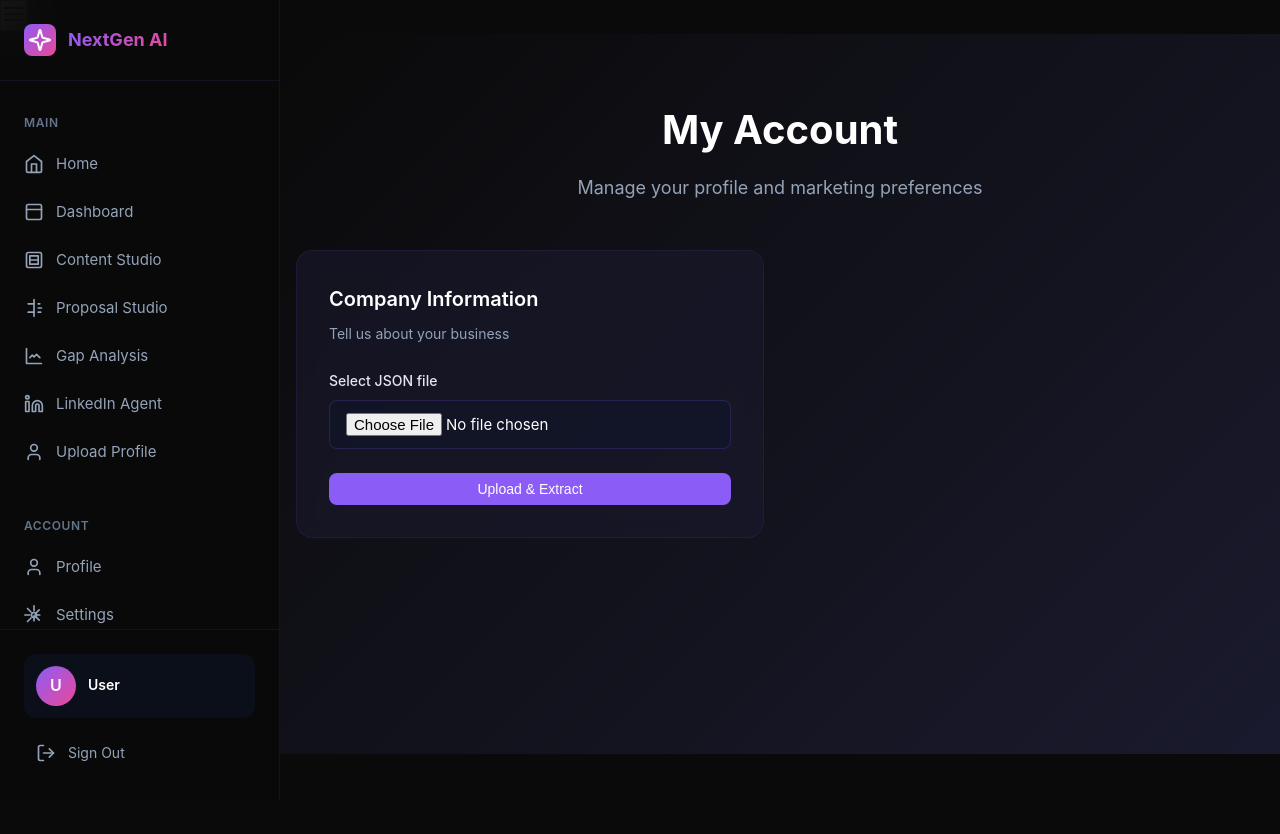
After one commit to zainabsaad99/EECE798S_Project, a Flask app: template frontend/templates/upload_json.html in a window 1280 px wide. The commit adds this page. Run offline with Flask 3, Linux system fonts and the light colour scheme; the template is opened without the code that fills it, so the values that code supplies are empty; some libraries are stand-ins or nearby versions.

Commit message:
add json insert for profile

```diff
--- a/docker-compose.yml
+++ b/docker-compose.yml
@@ -13,6 +13,9 @@ services:
       BACKEND_URL: http://backend:5000
       FETCH_WEBSITE_URL: http://fetch_website:3001
       LLM_API_URL: http://trend_keywords:3002
+      PUBLIC_LLM_API_URL: http://localhost:3002  # Example public LLM API URL
+      PUBLIC_BACKEND_URL: http://localhost:5000
+
     depends_on:
       - backend
     networks:
--- a/frontend/templates/components/sidebar.html
+++ b/frontend/templates/components/sidebar.html
@@ -68,6 +68,13 @@
         </svg>
         <span>LinkedIn Agent</span>
       </a>
+           <a href="{{ url_for('upload_json') }}" class="sidebar-link {% if request.endpoint == 'upload_json' %}active{% endif %}">
+        <svg xmlns="http://www.w3.org/2000/svg" width="20" height="20" viewBox="0 0 24 24" fill="none" stroke="currentColor" stroke-width="2" stroke-linecap="round" stroke-linejoin="round">
+          <path d="M19 21v-2a4 4 0 0 0-4-4H9a4 4 0 0 0-4 4v2"/>
+          <circle cx="12" cy="7" r="4"/>
+        </svg>
+        <span>Upload Profile</span>
+      </a>
     </div>
 
     <div class="sidebar-section">
@@ -79,6 +86,7 @@
         </svg>
         <span>Profile</span>
       </a>
+
       <a href="#" class="sidebar-link">
         <svg xmlns="http://www.w3.org/2000/svg" width="20" height="20" viewBox="0 0 24 24" fill="none" stroke="currentColor" stroke-width="2" stroke-linecap="round" stroke-linejoin="round">
           <circle cx="12" cy="12" r="3"/>
--- /dev/null
+++ b/frontend/templates/upload_json.html
@@ -0,0 +1,62 @@
+<!DOCTYPE html>
+<html lang="en">
+<head>
+    <meta charset="UTF-8">
+    <meta name="viewport" content="width=device-width, initial-scale=1.0">
+    <title>My Account - NextGen AI</title>
+    <link rel="stylesheet" href="{{ url_for('static', filename='css/styles.css') }}">
+    <link rel="stylesheet" href="{{ url_for('static', filename='css/sidebar.css') }}">
+    <link rel="stylesheet" href="{{ url_for('static', filename='css/account.css') }}">
+</head>
+<body>
+    <!-- Include sidebar component -->
+    {% include 'components/sidebar.html' %}
+
+    <!-- Mobile Menu Button -->
+    <button class="mobile-menu-btn" id="mobileMenuBtn">
+        <svg xmlns="http://www.w3.org/2000/svg" width="24" height="24" viewBox="0 0 24 24" fill="none" stroke="currentColor" stroke-width="2" stroke-linecap="round" stroke-linejoin="round">
+            <line x1="3" y1="12" x2="21" y2="12"></line>
+            <line x1="3" y1="6" x2="21" y2="6"></line>
+            <line x1="3" y1="18" x2="21" y2="18"></line>
+        </svg>
+    </button>
+
+    <div class="layout-with-sidebar">
+        <main class="account-main">
+            <div class="container">
+                <div class="account-header">
+                    <h1 class="account-title">My Account</h1>
+                    <p class="account-description">Manage your profile and marketing preferences</p>
+                </div>
+
+                <div class="account-grid">
+                    <!-- Profile Information -->
+
+                    <!-- Company Information -->
+                    <div class="account-card">
+                        <div class="card-header">
+                            <h2 class="card-title">Company Information</h2>
+                            <p class="card-description">Tell us about your business</p>
+                        </div>
+
+                          <form action="{{ url_for('upload_json') }}" method="POST" enctype="multipart/form-data" class="account-form">
+                            <div class="form-group">
+                                <label for="json_file" class="form-label">Select JSON file</label>
+                                <input type="file" id="json_file" name="json_file" class="form-input" accept=".json" required>
+                            </div>
+
+                            <button type="submit" class="btn btn-primary">Upload & Extract</button>
+                        </form>
+
+                    </div>
+
+
+                </div>
+            </div>
+        </main>
+    </div>
+
+    <script src="{{ url_for('static', filename='js/sidebar.js') }}"></script>
+    <script src="{{ url_for('static', filename='js/account.js') }}"></script>
+</body>
+</html>
--- a/mysql/schema.sql
+++ b/mysql/schema.sql
@@ -75,12 +75,11 @@ CREATE TABLE IF NOT EXISTS products (
     FOREIGN KEY (website_id) REFERENCES websites(id) ON DELETE CASCADE
 );
 
+
 CREATE TABLE IF NOT EXISTS user_json_uploads (
     id INT AUTO_INCREMENT PRIMARY KEY,
     user_id INT NOT NULL,
     json_data JSON NOT NULL,
-    created_at TIMESTAMP DEFAULT CURRENT_TIMESTAMP,
-    updated_at TIMESTAMP DEFAULT CURRENT_TIMESTAMP ON UPDATE CURRENT_TIMESTAMP,
-    FOREIGN KEY (user_id) REFERENCES users(id) ON DELETE CASCADE,
+    created_at TIMESTAMP DEFAULT CURRENT_TIMESTAMP,    updated_at TIMESTAMP DEFAULT CURRENT_TIMESTAMP ON UPDATE CURRENT_TIMESTAMP,
     UNIQUE KEY unique_user (user_id)
 );
```
Also changed, not shown: frontend/app.py (+49 -101 lines), frontend/templates/account.html (+0 -14 lines).
